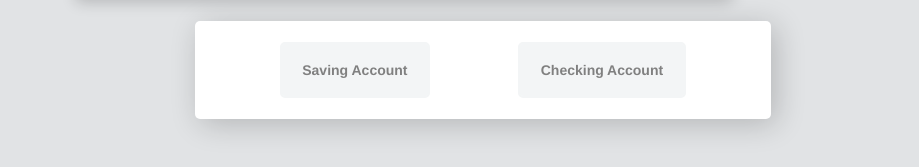
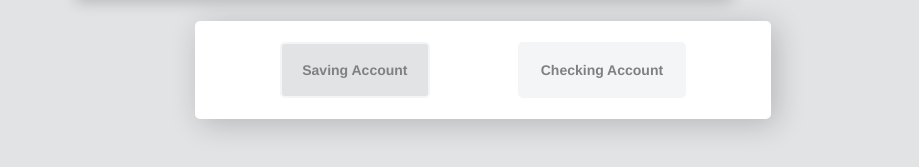
Before and after one commit to rafalcodesstuff/Masters-Degree-Hamilton-Bank, a plain HTML site: page index.html in a window 1280 px wide. In both pictures the pointer is over the label "Saving Account". Shown: the part 3956-4123 px from the top of the page, 0-919 px from the left. Drawn offline with nearby package versions, Linux system fonts and the light colour scheme.

Commit message:
button hover style

```diff
--- a/chat-questionare/chat-questionare.css
+++ b/chat-questionare/chat-questionare.css
@@ -97,6 +97,9 @@
     border: 2px solid #f3f5f6;
     transition: all 0.3s ease;
 }
+.chat-choice-wrapper .option:hover {
+    background-color: #e1e3e5;
+}
 .chat-choice-wrapper .option span{
     margin-left: 0.75em;
     margin-right: 0.75em;
```
